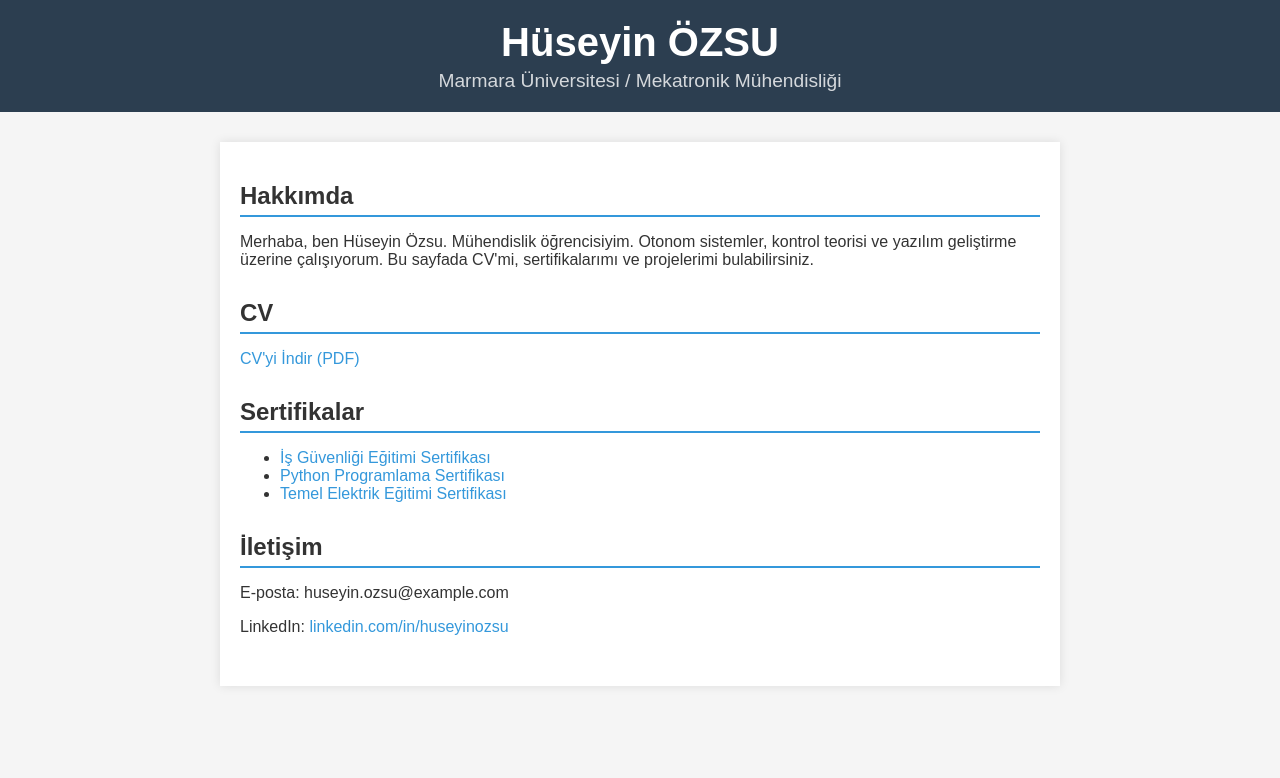
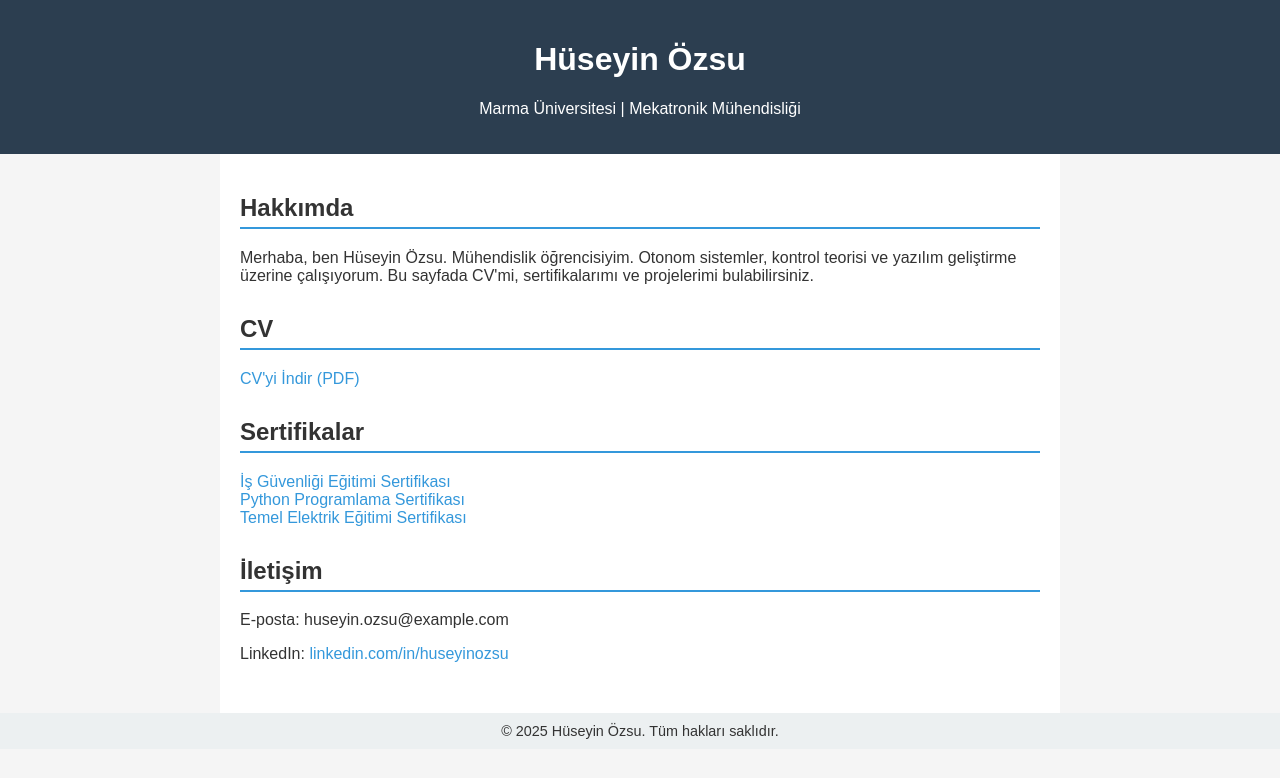
Before and after one commit to Huseyin-Ozsu/huseyin-ozsu.github.io, a plain HTML site: page index.html in a window 1280 px wide. Drawn offline with Linux system fonts and the light colour scheme.

Commit message:
Update index.html

```diff
--- a/index.html
+++ b/index.html
@@ -1,13 +1,14 @@
 <!DOCTYPE html>
 <html lang="tr">
 <head>
-  <meta charset="UTF-8" />
-  <meta name="viewport" content="width=device-width, initial-scale=1" />
+  <meta charset="UTF-8">
+  <meta name="viewport" content="width=device-width, initial-scale=1.0">
   <title>Hüseyin Özsu | Kişisel Web Sitesi</title>
   <style>
     body {
       font-family: Arial, sans-serif;
-      margin: 0; padding: 0;
+      margin: 0;
+      padding: 0;
       background: #f5f5f5;
       color: #333;
     }
@@ -17,22 +18,11 @@
       padding: 20px;
       text-align: center;
     }
-    header h1 {
-      margin: 0;
-      font-size: 2.5em;
-    }
-    header p {
-      margin: 5px 0 0 0;
-      font-size: 1.2em;
-      font-weight: 500;
-      opacity: 0.8;
-    }
     main {
       max-width: 800px;
-      margin: 30px auto;
+      margin: auto;
       padding: 20px;
       background: white;
-      box-shadow: 0 0 10px rgba(0,0,0,0.1);
     }
     section {
       margin-bottom: 30px;
@@ -40,18 +30,27 @@
     h2 {
       border-bottom: 2px solid #3498db;
       padding-bottom: 5px;
-      margin-bottom: 15px;
+    }
+    ul {
+      list-style: none;
+      padding-left: 0;
     }
     a {
       color: #3498db;
       text-decoration: none;
     }
+    footer {
+      text-align: center;
+      padding: 10px;
+      font-size: 0.9em;
+      background: #ecf0f1;
+    }
   </style>
 </head>
 <body>
   <header>
-    <h1>Hüseyin ÖZSU</h1>
-    <p>Marmara Üniversitesi / Mekatronik Mühendisliği</p>
+    <h1>Hüseyin Özsu</h1>
+    <p>Marma Üniversitesi | Mekatronik Mühendisliği </p>
   </header>
 
   <main>
@@ -74,6 +73,7 @@
       </ul>
     </section>
 
+
     <section>
       <h2>İletişim</h2>
       <p>E-posta: huseyin.ozsu@example.com</p>
@@ -81,5 +81,8 @@
     </section>
   </main>
 
+  <footer>
+    &copy; 2025 Hüseyin Özsu. Tüm hakları saklıdır.
+  </footer>
 </body>
 </html>
```
